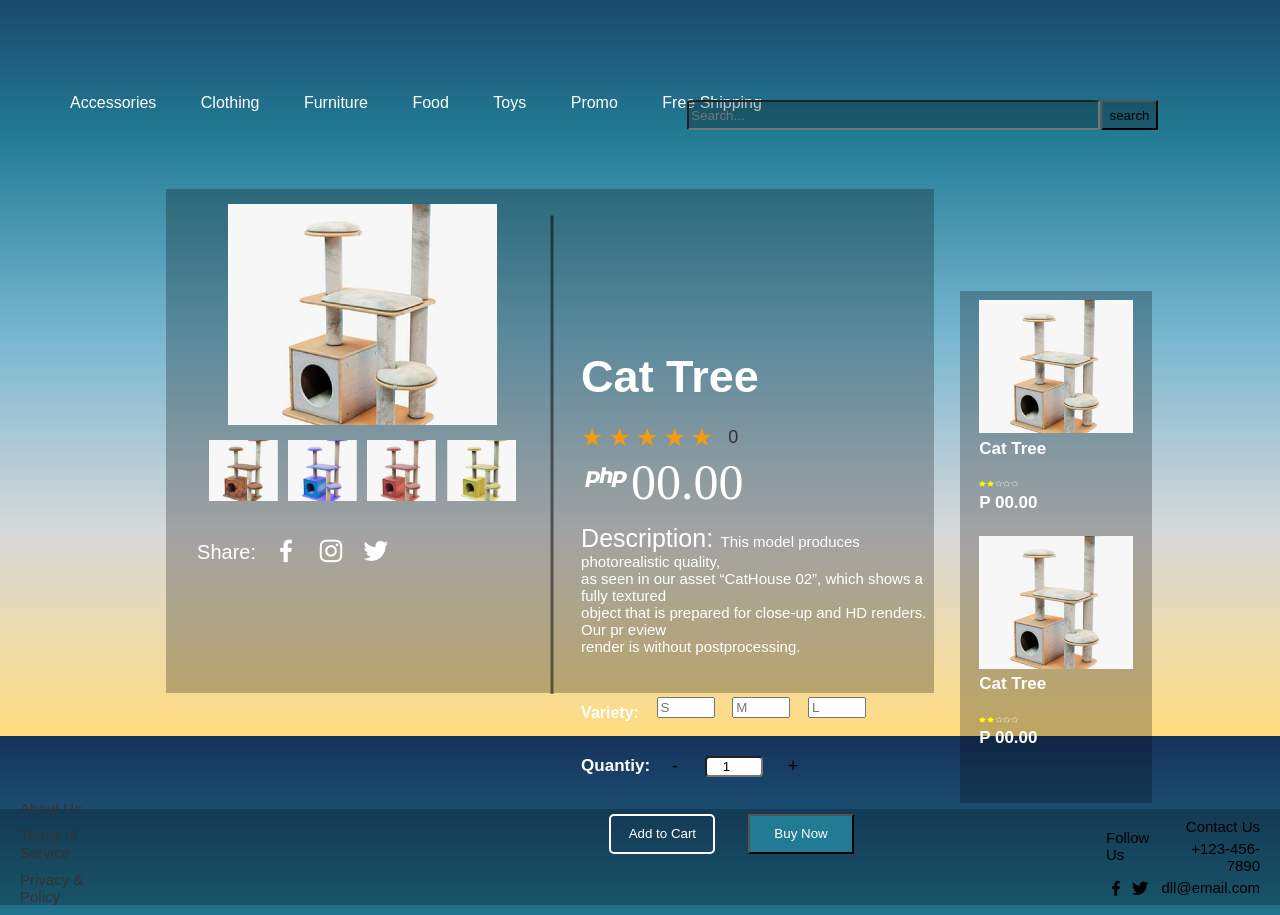
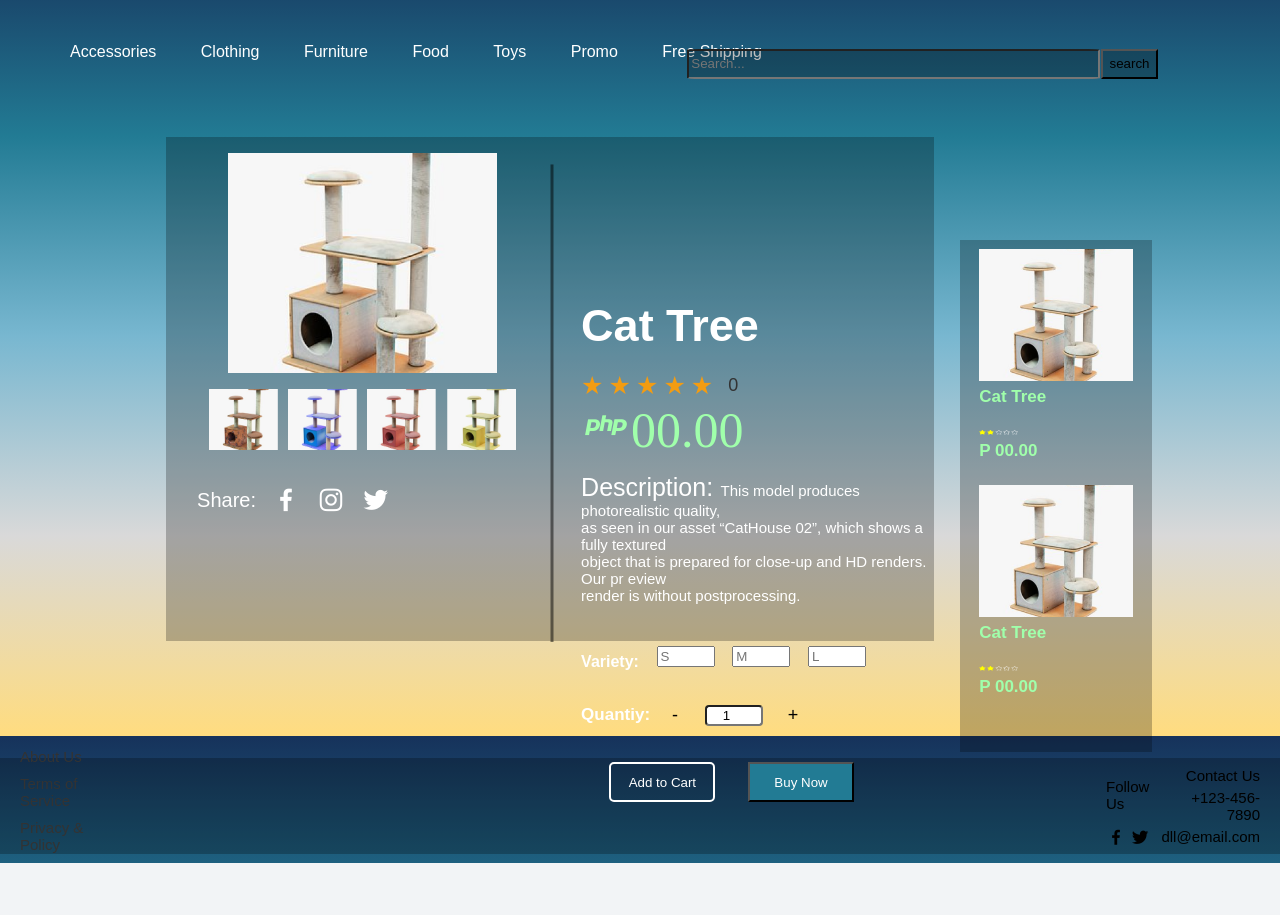
Before and after one commit to lpeter29/E-Commerce-Website, a Django app: page /cat_tree in a window 1280 px wide. Shown: the part 64-979 px from the top of the page. After the commit the page ends 927 px from the top, so only its background shows below. Run offline with Django 5.2, Linux system fonts and the light colour scheme.

Commit message:
Update cat_tree.css

```diff
--- a/Dcatz/static/cat_tree.css
+++ b/Dcatz/static/cat_tree.css
@@ -11,7 +11,7 @@
 
 
 .semi-nav {
-    margin-top: 5%;
+    margin-top: 1%;
     padding: 20px;
     text-align: center;
     margin-left: -35%;
@@ -130,6 +130,7 @@
 
 .container2 i{
     font-size: 50px;
+    color: #A0FFAB;
 }
 .container2 span{
     font-size: 25px;
@@ -214,5 +215,5 @@
     margin-top: 1%;
     margin-left: 10%;
     font-size: 17px;
-    color: white;
+    color: #A0FFAB;
 }
```
